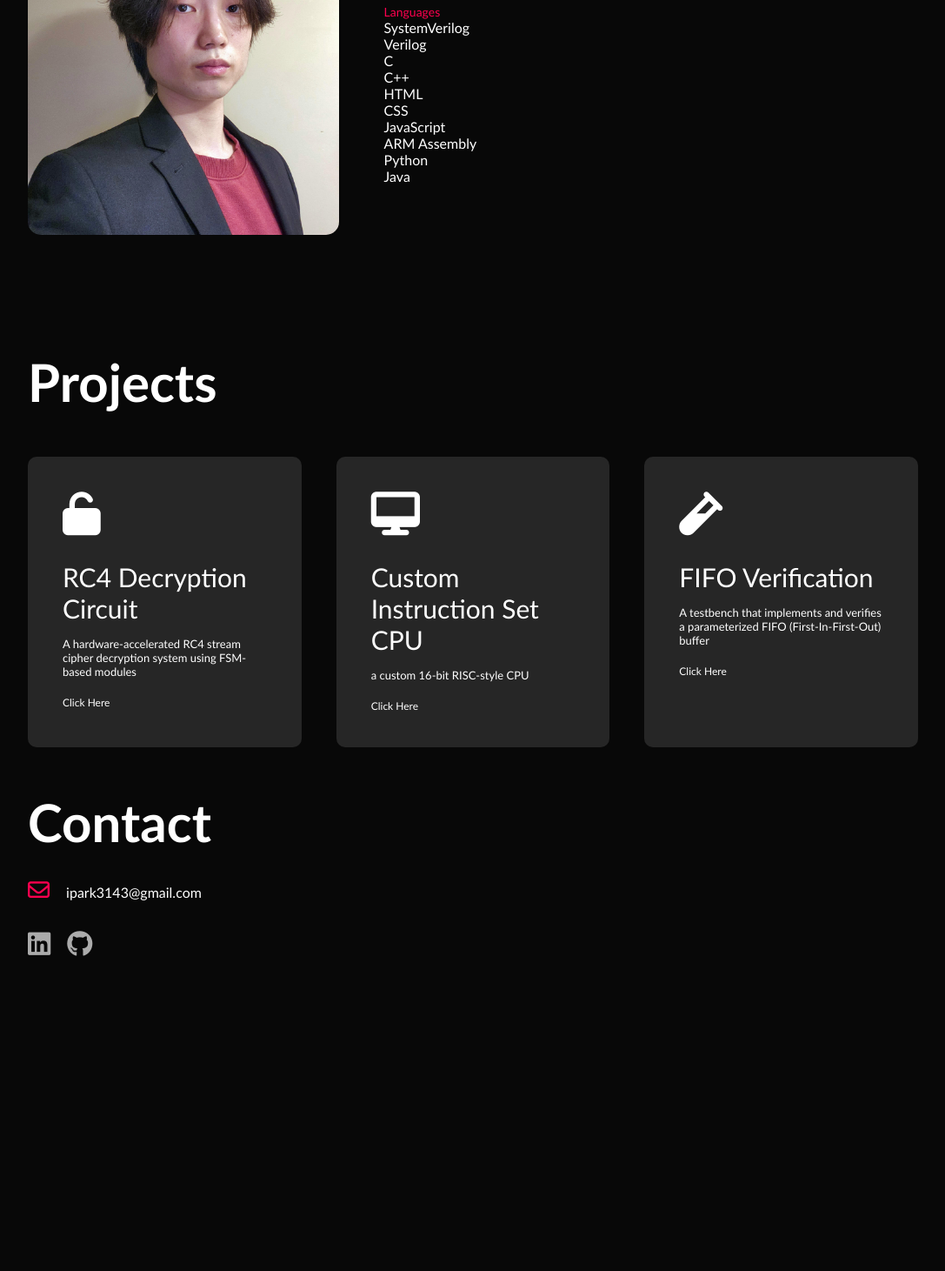
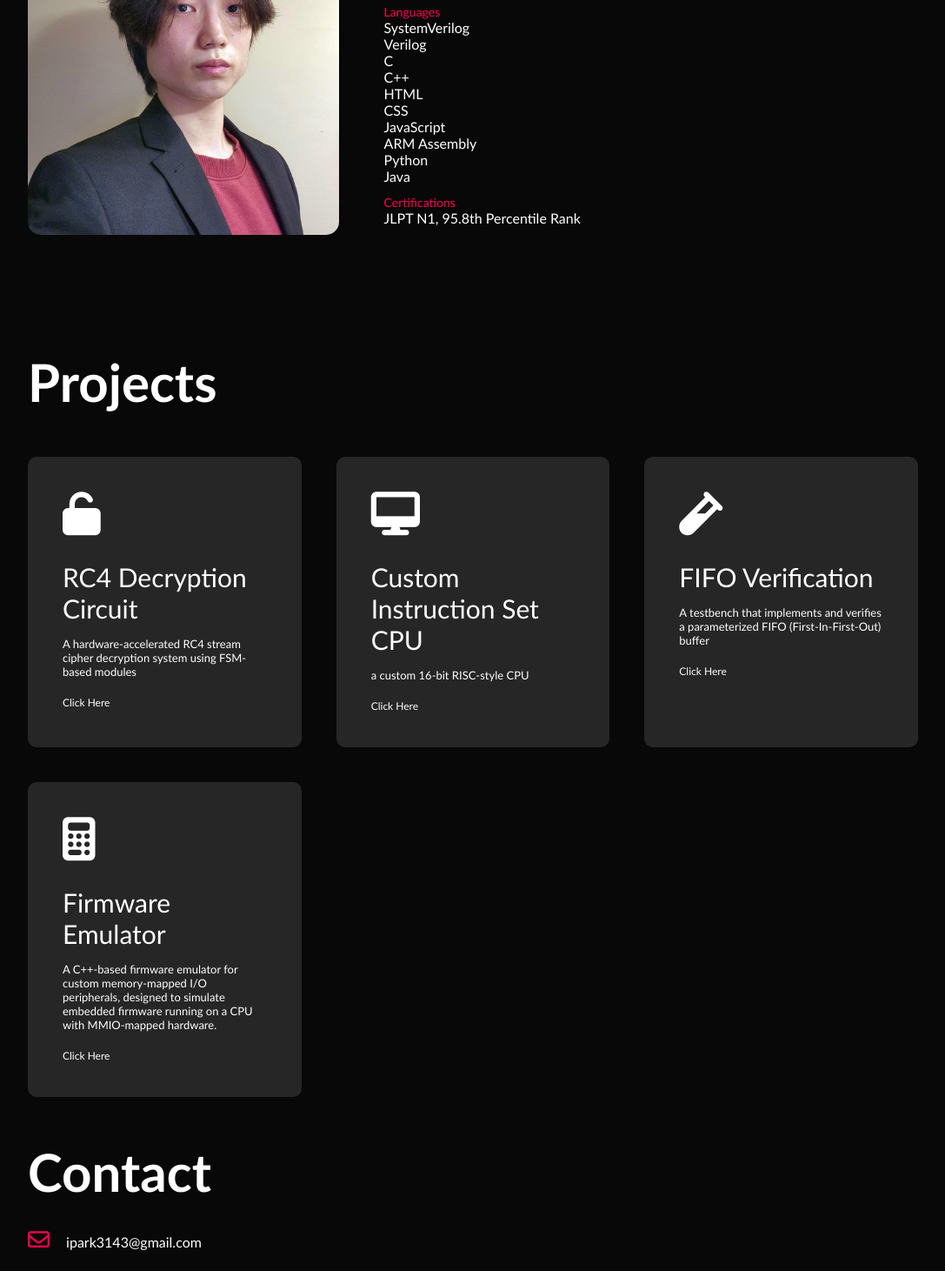
Before and after one commit to ip3143/Personal-Website, a plain HTML site: page index.html in a window 1280 px wide. Shown: the part 1098-2559 px from the top of the page at 87% size, without its empty margins (96-1183 px from the left). Before the commit the page ends 2210 px from the top, so only its background shows below. Drawn offline with Linux system fonts and the light colour scheme.

Commit message:
add firmware project

```diff
--- a/index.html
+++ b/index.html
@@ -52,6 +52,9 @@
                             <ul>
                                 <li><span>Languages</span><br>SystemVerilog<br>Verilog<br>C<br>C++<br>HTML<br>CSS<br>JavaScript<br>ARM Assembly<br>Python<br>Java</li>
                             </ul>
+                            <ul>
+                                <li><span>Certifications</span><br>JLPT N1, 95.8th Percentile Rank</li>
+                            </ul>
                         </div>
                         <div class = "tab-contents" id = "experience">
                             <ul>
@@ -90,6 +93,12 @@
                         <h2>FIFO Verification</h2>
                         <p>A testbench that implements and verifies a parameterized FIFO (First-In-First-Out) buffer</p>
                         <a href = "https://github.com/ip3143/UVM-Lite-FIFO/tree/main">Click Here</a>
+                    </div>
+                    <div>
+                        <i class="fa-solid fa-calculator"></i>
+                        <h2>Firmware Emulator</h2>
+                        <p>A C++-based firmware emulator for custom memory-mapped I/O peripherals, designed to simulate embedded firmware running on a CPU with MMIO-mapped hardware.</p>
+                        <a href = "https://github.com/ip3143/Firmware-Emulator/tree/main">Click Here</a>
                     </div>
                     <!-- <div>
                             <h2>Project 3</h2>
```
